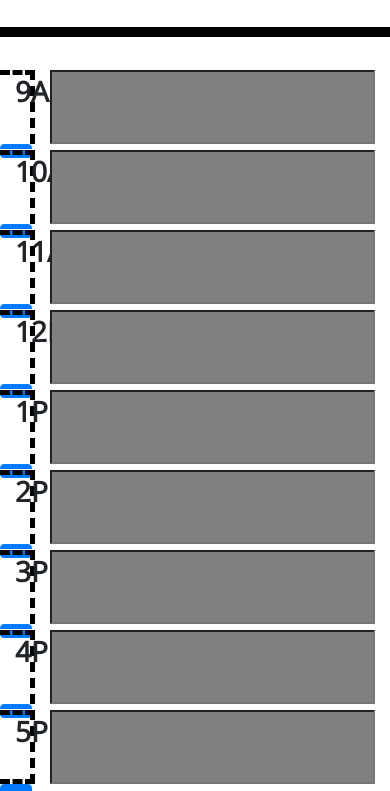
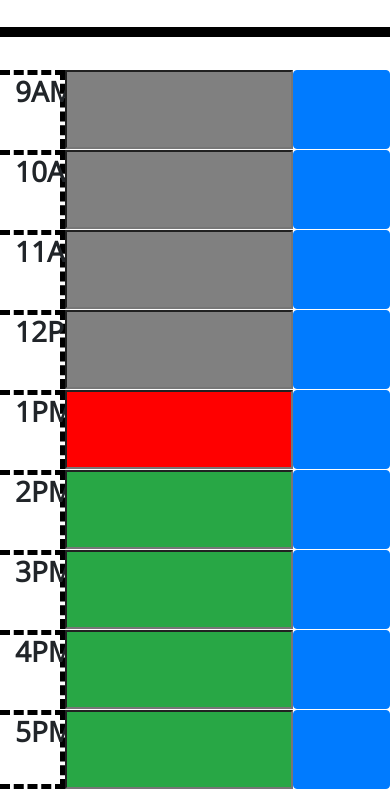
Before and after one commit to AaronB22/DayPlanner, a plain HTML site: page DayPlanner/Develop/index.html in a window 390 px wide. Shown: the part 323-1114 px from the top of the page. Drawn offline with nearby package versions, Linux system fonts and the light colour scheme.

Commit message:
worked on the responsive design of the webpage

```diff
--- a/DayPlanner/Develop/index.html
+++ b/DayPlanner/Develop/index.html
@@ -33,54 +33,54 @@
       <div class="test" id="test"></div>
       <!-- Timeblocks go here -->
       <div class=" row position-relative" id="nine">
-        <div id="nineTxt" class=" h3  customBorder col-1 font-weight-bold  position-relative">9AM</div>
-        <input id="nineBox" type="text" style="font-size: 50px; font-weight: bold;" class="ten Reset container col-10 customGreenBackground position-relative ">
-        <button class= 'sb0 customButtonImage btn btn-primary col-1'></button></div>
+        <div id="nineTxt" class=" h3  customBorder col-2 col-lg-1 font-weight-bold  position-relative">9AM</div>
+        <input id="nineBox" type="text" style="font-size: 50px; font-weight: bold;" class="ten Reset container col-lg-10 col-md-9 col-sm-8 col-7  customGreenBackground position-relative ">
+        <button class= 'sb0 customButtonImage btn btn-primary col-md-1 col-sm-2 col-3 col-lg-1'></button></div>
 
 
       <div class=" row position-relative" id="ten">
-        <div id="tenTxt" class=" h3  customBorder col-1 font-weight-bold  position-relative">10AM</div>
-        <input id="tenBox" type="text" style="font-size: 50px; font-weight: bold;" class="ten Reset container col-10 customGreenBackground position-relative ">
-        <button id="b0" class= 'sb1 customButtonImage btn btn-primary col-1'></button>
+        <div id="tenTxt" class=" h3  customBorder col-2 col-lg-1 font-weight-bold  position-relative">10AM</div>
+        <input id="tenBox" type="text" style="font-size: 50px; font-weight: bold;" class="ten Reset container col-lg-10 col-md-9 col-sm-8 col-7 customGreenBackground position-relative ">
+        <button id="b0" class= 'sb1 customButtonImage btn btn-primary col-md-1 col-sm-2 col-3 col-lg-1'></button>
 
       </div>
       <div class=" row position-relative" id="Eleven">
-        <div id="elevenTxt" class=" h3  customBorder col-1 font-weight-bold  position-relative">11AM</div>
-        <input id="elevenBox" type="text" style="font-size: 50px; font-weight: bold;" class="eleven Reset container col-10 customGreenBackground  position-relative " >
-        <button id="b1" class= 'customButtonImage btn btn-primary col-1 sb2'></button>
+        <div id="elevenTxt" class=" h3  customBorder col-2 col-lg-1 font-weight-bold  position-relative">11AM</div>
+        <input id="elevenBox" type="text" style="font-size: 50px; font-weight: bold;" class="eleven Reset container col-lg-10 col-md-9 col-sm-8 col-7 customGreenBackground  position-relative " >
+        <button id="b1" class= 'customButtonImage btn btn-primary col-md-1 col-sm-2 col-3 col-lg-1 sb2'></button>
       </div>
       <div class=" row position-relative" id="twelve">
-        <div id="twelveTxt" class=" h3  customBorder col-1 font-weight-bold  ">12PM </div>
-        <input id="twelveBox" type="text" style="font-size: 50px; font-weight: bold;" class="twelve container col-10 customGreenBackground position-relative ">
-        <button id="b2" class= 'sb3 customButtonImage btn btn-primary col-1'></button>
+        <div id="twelveTxt" class=" h3  customBorder col-2 col-lg-1 font-weight-bold  ">12PM </div>
+        <input id="twelveBox" type="text" style="font-size: 50px; font-weight: bold;" class="twelve container col-lg-10 col-md-9 col-sm-8 col-7 customGreenBackground position-relative ">
+        <button id="b2" class= 'sb3 customButtonImage btn btn-primary col-md-1 col-sm-2 col-3 col-lg-1'></button>
       </div>
       <div class=" row position-relative" id="one">
-        <div id="oneTxt" class="h3  customBorder col-1 font-weight-bold  position-relative">1PM</div>
-        <input id="oneBox" type="text" style="font-size: 50px; font-weight: bold;"class="one Reset container col-10 customGreenBackground position-relative ">
-        <button id="b3" class= 'sb4 customButtonImage btn btn-primary col-1'></button>
+        <div id="oneTxt" class="h3  customBorder col-2 col-lg-1 font-weight-bold  position-relative">1PM</div>
+        <input id="oneBox" type="text" style="font-size: 50px; font-weight: bold;"class="one Reset container col-lg-10 col-md-9 col-sm-8 col-7 customGreenBackground position-relative ">
+        <button id="b3" class= 'sb4 customButtonImage btn btn-primary col-md-1 col-sm-2 col-3 col-lg-1'></button>
 
       </div>
       <div class=" row position-relative" id="two">
-        <div id="twoTxt" class="h3  customBorder col-1 font-weight-bold  position-relative">2PM</div>
-        <input id="twoBox" type="text" style="font-size: 50px; font-weight: bold;"class="two Reset container col-10 customGreenBackground position-relative " id="twoBox" >
-        <button id="b4" class= 'sb5 customButtonImage btn btn-primary col-1'></button>
+        <div id="twoTxt" class="h3  customBorder col-2 col-lg-1 font-weight-bold  position-relative">2PM</div>
+        <input id="twoBox" type="text" style="font-size: 50px; font-weight: bold;"class="two Reset container col-lg-10 col-md-9 col-sm-8 col-7 customGreenBackground position-relative " id="twoBox" >
+        <button id="b4" class= 'sb5 customButtonImage btn btn-primary col-md-1 col-sm-2 col-3 col-lg-1'></button>
       </div>
 
       <div class="row position-relative" id="three">
-        <div id="threeTxt" class="h3  customBorder col-1 font-weight-bold  ">3PM </div>
-        <input id="threeBox" type="text" style="font-size: 50px; font-weight: bold;" class="three container col-10 customGreenBackground position-relative ">
-        <button id="b5" class= 'sb6 customButtonImage btn btn-primary col-1'></button>
+        <div id="threeTxt" class="h3  customBorder col-2 col-lg-1 font-weight-bold  ">3PM </div>
+        <input id="threeBox" type="text" style="font-size: 50px; font-weight: bold;" class="three container col-lg-10 col-md-9 col-sm-8 col-7 customGreenBackground position-relative ">
+        <button id="b5" class= 'sb6 customButtonImage btn btn-primary col-md-1 col-sm-2 col-3 col-lg-1'></button>
       </div>
       <div class="row position-relative" id="four">
-        <div id="fourTxt" class=" h3  customBorder col-1 font-weight-bold  position-relative">4PM</div>
-        <input id="fourBox" type="text" style="font-size: 50px; font-weight: bold;" class="four Reset container col-10 customGreenBackground position-relative ">
-        <button id="b6" class= 'sb7 customButtonImage btn btn-primary col-1'></button>
+        <div id="fourTxt" class=" h3  customBorder col-2 col-lg-1 font-weight-bold  position-relative">4PM</div>
+        <input id="fourBox" type="text" style="font-size: 50px; font-weight: bold;" class="four Reset container col-lg-10 col-md-9 col-sm-8 col-7 customGreenBackground position-relative ">
+        <button id="b6" class= 'sb7 customButtonImage btn btn-primary col-md-1 col-sm-2 col-3 col-lg-1'></button>
 
       </div>
       <div class="row position-relative" id="five">
-        <div id="fiveTxt" class="Reset h3  customBorder customBorderBottom col-1 font-weight-bold  position-relative">5PM</div>
-        <input id="fiveBox" type="text" style="font-size: 50px; font-weight: bold;" class="five Reset container col-10 customGreenBackground position-relative " >
-        <button id="b7" class= 'sb8 customButtonImage btn btn-primary col-1'></button>
+        <div id="fiveTxt" class="Reset h3  customBorder customBorderBottom col-2 col-lg-1 font-weight-bold  position-relative">5PM</div>
+        <input id="fiveBox" type="text" style="font-size: 50px; font-weight: bold;" class="five Reset container col-lg-10 col-md-9 col-sm-8 col-7 customGreenBackground position-relative " >
+        <button id="b7" class= 'sb8 customButtonImage btn btn-primary col-md-1 col-sm-2 col-3 col-lg-1'></button>
       </div>
     </div>
     <script src="https://cdnjs.cloudflare.com/ajax/libs/jquery/3.2.1/jquery.min.js"></script>
--- a/DayPlanner/Develop/script.js
+++ b/DayPlanner/Develop/script.js
@@ -5,7 +5,7 @@ $('#date').text(date.format("MMM Do, YYYY"));
 // $('').text(nonFormatHour.format("LT"));
 // let hour1=moment(nonFormatHour).format("H")
 // let hour =Math.floor(hour1)
- let hour=18
+ let hour=13
 //deubber tool. Too use commet out JS4-7 and unncommet out js9
 
 const buttonPress0 = document.querySelector(".sb0")
@@ -97,7 +97,6 @@ inputArray[6].value=localStorage.getItem("storage15")
 inputArray[7].value=localStorage.getItem("storage16")
 inputArray[8].value=localStorage.getItem("storage17")
 
-
 function funBtn0(){
 let nineText=inputArray[0].value
 let storage0= localStorage.setItem("storage9",(nineText))}
```
